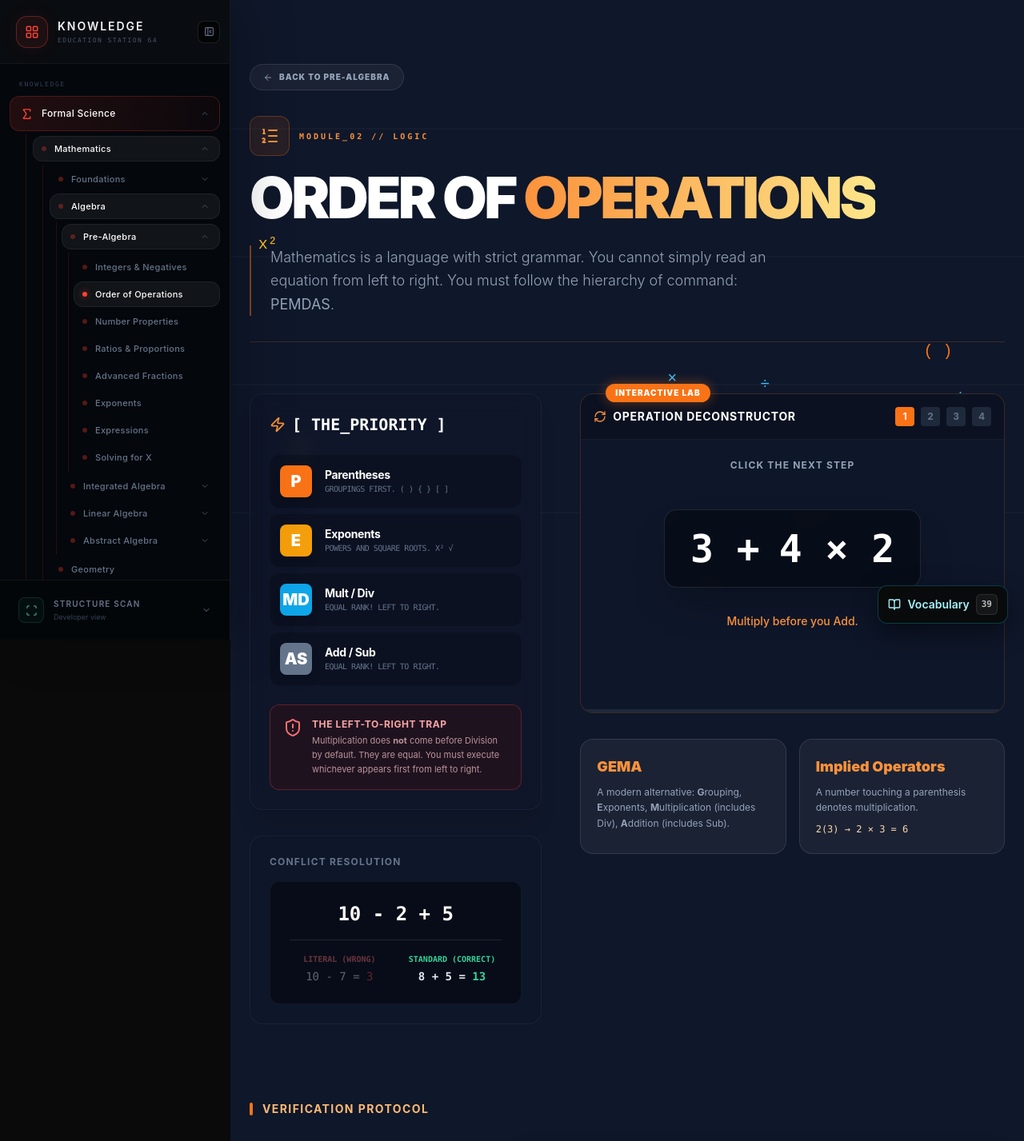
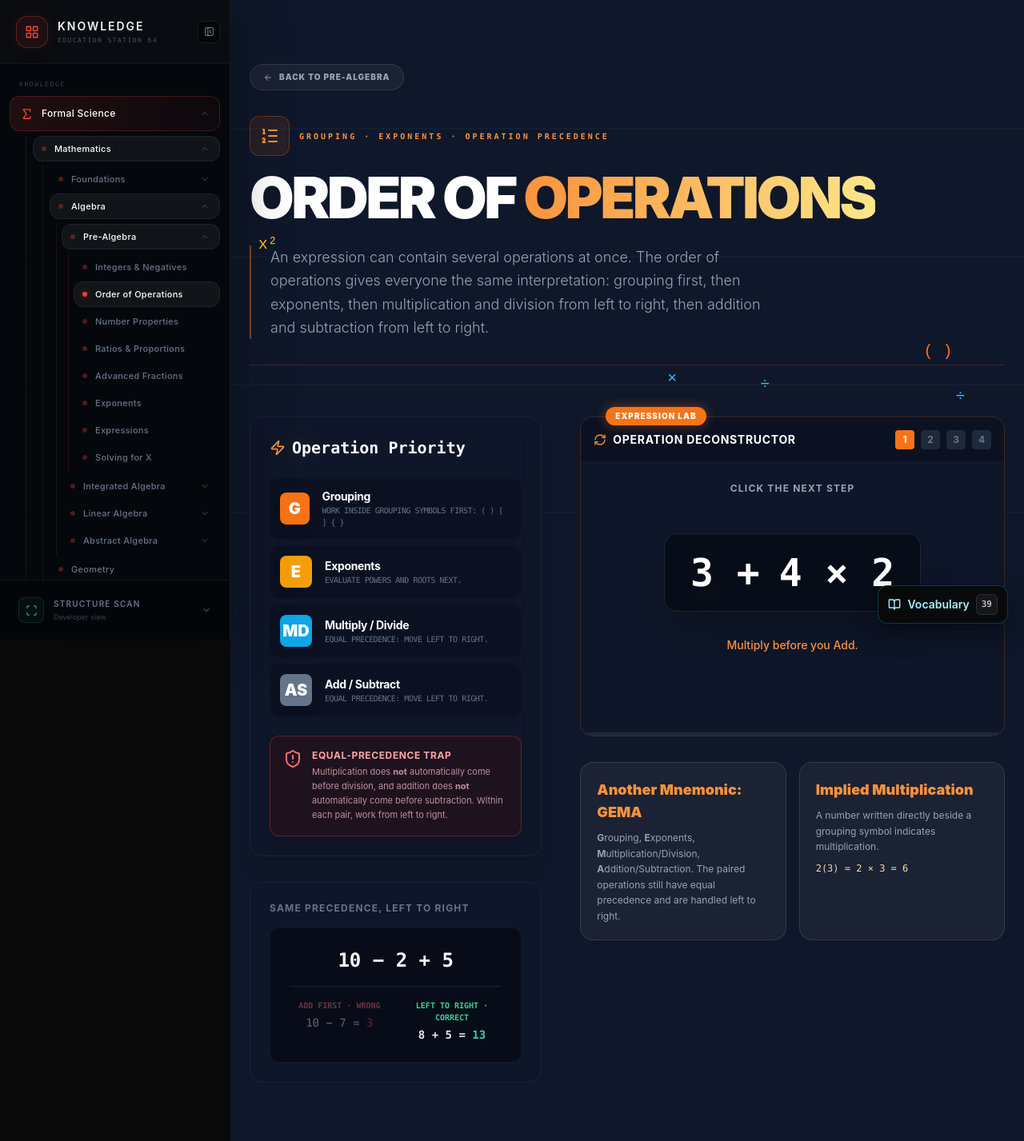
Before and after one commit to nickf723/ed-dev, a Next.js app: page /formal-science/mathematics/algebra/pre-algebra/pemdas in a window 1280 px wide. Shown: the top 1427 px of the page at 80% size. Built offline with nearby package versions, Linux system fonts and the light colour scheme.

Commit message:
Clarify order-of-operations scope and learning flow

```diff
--- a/app/formal-science/mathematics/algebra/pre-algebra/pemdas/page.tsx
+++ b/app/formal-science/mathematics/algebra/pre-algebra/pemdas/page.tsx
@@ -3,12 +3,11 @@ import Link from "next/link";
 import OperationStackBackground from "./_components/OperationStackBackground";
 import ExpressionSolverLab from "./_components/ExpressionSolverLab";
 import {
-  Calculator, ListOrdered, ArrowLeft,
-  ShieldAlert, CheckCircle2, BookOpen, Zap,
+  ListOrdered, ArrowLeft,
+  ShieldAlert, BookOpen, Zap,
   ArrowRight
 } from "lucide-react";
 
-// NEW: Verification Protocol Components
 import Assessment from "@/app/_components/Assessment";
 import VocabApplet from "@/app/_components/VocabApplet";
 import { pemdasVocab } from "@/app/_data/vocab/p/pemdas";
@@ -21,9 +20,6 @@ export default function PemdasPage() {
       <div className="absolute inset-0 bg-radial-vignette opacity-80 pointer-events-none" />
 
       <div className="relative z-10 container mx-auto px-6 py-12">
-        {/* =========================================
-            HERO / HEADER
-        ========================================= */}
         <header className="mb-16 border-b border-orange-500/20 pb-8 mt-8">
             <Link href="/formal-science/mathematics/algebra/pre-algebra" className="inline-flex items-center gap-2 text-[10px] font-black uppercase tracking-widest text-slate-400 hover:text-white transition-colors mb-8 bg-white/5 px-4 py-2 rounded-full border border-white/10">
                 <ArrowLeft size={12} /> Back to Pre-Algebra
@@ -34,99 +30,90 @@ export default function PemdasPage() {
               <ListOrdered className="text-orange-400" size={24} />
             </span>
             <span className="text-[10px] font-mono uppercase tracking-[0.3em] text-orange-400 font-bold">
-              Module_02 // Logic
+              Grouping · exponents · operation precedence
             </span>
           </div>
           <h1 className="text-5xl md:text-7xl font-black text-white tracking-tighter uppercase leading-none">
             ORDER OF <span className="text-transparent bg-clip-text bg-gradient-to-r from-orange-400 to-amber-200">OPERATIONS</span>
           </h1>
           <p className="mt-6 text-slate-400 max-w-2xl text-lg font-light leading-relaxed border-l-2 border-orange-500/50 pl-6">
-            Mathematics is a language with strict grammar. You cannot simply read an equation from left to right. You must follow the hierarchy of command: <strong>PEMDAS</strong>.
+            An expression can contain several operations at once. The order of operations gives everyone the same interpretation: grouping first, then exponents, then multiplication and division from left to right, then addition and subtraction from left to right.
           </p>
         </header>
 
         <div className="grid grid-cols-1 lg:grid-cols-12 gap-12 mb-24">
-
-          {/* LEFT: THE HIERARCHY THEORY */}
           <div className="lg:col-span-5 space-y-8">
-
             <div className="p-6 bg-slate-900/60 border border-white/5 rounded-2xl backdrop-blur-md shadow-xl">
               <h3 className="text-xl font-bold text-white mb-6 flex items-center gap-2 font-mono">
-                <Zap size={20} className="text-orange-400" /> [ THE_PRIORITY ]
+                <Zap size={20} className="text-orange-400" /> Operation Priority
               </h3>
 
               <div className="space-y-2">
-                  <Level char="P" name="Parentheses" desc="Groupings first. ( ) { } [ ]" color="bg-orange-500" />
-                  <Level char="E" name="Exponents" desc="Powers and Square Roots. x² √" color="bg-amber-500" />
-                  <Level char="MD" name="Mult / Div" desc="Equal Rank! Left to Right." color="bg-sky-500" />
-                  <Level char="AS" name="Add / Sub" desc="Equal Rank! Left to Right." color="bg-slate-500" />
+                  <Level char="G" name="Grouping" desc="Work inside grouping symbols first: ( ) [ ] { }" color="bg-orange-500" />
+                  <Level char="E" name="Exponents" desc="Evaluate powers and roots next." color="bg-amber-500" />
+                  <Level char="MD" name="Multiply / Divide" desc="Equal precedence: move left to right." color="bg-sky-500" />
+                  <Level char="AS" name="Add / Subtract" desc="Equal precedence: move left to right." color="bg-slate-500" />
               </div>
 
               <div className="mt-6 p-4 bg-red-950/30 border border-red-500/30 rounded-xl flex gap-3">
                   <ShieldAlert className="text-red-400 shrink-0" />
                   <div>
-                      <h4 className="text-xs font-bold text-red-300 uppercase tracking-wider">The Left-To-Right Trap</h4>
+                      <h4 className="text-xs font-bold text-red-300 uppercase tracking-wider">Equal-Precedence Trap</h4>
                       <p className="text-[11px] text-red-200/70 mt-1 leading-relaxed">
-                          Multiplication does <strong>not</strong> come before Division by default. They are equal. You must execute whichever appears first from left to right.
+                          Multiplication does <strong>not</strong> automatically come before division, and addition does <strong>not</strong> automatically come before subtraction. Within each pair, work from left to right.
                       </p>
                   </div>
               </div>
             </div>
 
-            {/* Practical Example */}
             <div className="p-6 bg-slate-900/50 border border-white/5 rounded-2xl">
-               <h4 className="text-xs font-bold text-slate-500 uppercase tracking-widest mb-4">Conflict Resolution</h4>
+               <h4 className="text-xs font-bold text-slate-500 uppercase tracking-widest mb-4">Same Precedence, Left to Right</h4>
                <div className="font-mono bg-black/40 p-6 rounded-xl text-center border border-white/5">
-                  <div className="text-2xl text-white font-black mb-4">10 - 2 + 5</div>
+                  <div className="text-2xl text-white font-black mb-4">10 − 2 + 5</div>
                   <div className="grid grid-cols-2 gap-4 border-t border-white/10 pt-4">
                       <div className="opacity-40">
-                          <div className="text-[10px] text-red-400 uppercase font-black mb-1">Literal (Wrong)</div>
-                          <div className="text-sm">10 - 7 = <span className="text-red-500">3</span></div>
+                          <div className="text-[10px] text-red-400 uppercase font-black mb-1">Add First · Wrong</div>
+                          <div className="text-sm">10 − 7 = <span className="text-red-500">3</span></div>
                       </div>
                       <div>
-                          <div className="text-[10px] text-emerald-400 uppercase font-black mb-1">Standard (Correct)</div>
+                          <div className="text-[10px] text-emerald-400 uppercase font-black mb-1">Left to Right · Correct</div>
                           <div className="text-sm font-bold">8 + 5 = <span className="text-emerald-400">13</span></div>
                       </div>
                   </div>
                </div>
             </div>
-
           </div>
 
-          {/* RIGHT: THE LABORATORY */}
           <div className="lg:col-span-7 space-y-8">
             <div className="relative">
                 <div className="absolute -top-3 left-8 bg-orange-500 text-white text-[10px] font-black uppercase tracking-widest px-3 py-1 rounded-full shadow-[0_0_15px_rgba(249,115,22,0.4)] z-20">
-                    Interactive Lab
+                    Expression Lab
                 </div>
                 <ExpressionSolverLab />
             </div>
 
             <div className="grid grid-cols-1 md:grid-cols-2 gap-4">
                <div className="p-5 bg-white/5 border border-white/10 rounded-2xl hover:border-orange-500/30 transition-colors">
-                   <div className="text-orange-400 font-black text-lg mb-2">GEMA</div>
+                   <div className="text-orange-400 font-black text-lg mb-2">Another Mnemonic: GEMA</div>
                    <p className="text-xs text-slate-400 leading-relaxed">
-                       A modern alternative: <strong>G</strong>rouping, <strong>E</strong>xponents, <strong>M</strong>ultiplication (includes Div), <strong>A</strong>ddition (includes Sub).
+                       <strong>G</strong>rouping, <strong>E</strong>xponents, <strong>M</strong>ultiplication/Division, <strong>A</strong>ddition/Subtraction. The paired operations still have equal precedence and are handled left to right.
                    </p>
                </div>
                <div className="p-5 bg-white/5 border border-white/10 rounded-2xl hover:border-orange-500/30 transition-colors">
-                   <div className="text-orange-400 font-black text-lg mb-2">Implied Operators</div>
+                   <div className="text-orange-400 font-black text-lg mb-2">Implied Multiplication</div>
                    <p className="text-xs text-slate-400 leading-relaxed">
-                       A number touching a parenthesis denotes multiplication. <br/>
-                       <code className="text-orange-200 mt-2 inline-block">2(3) → 2 × 3 = 6</code>
+                       A number written directly beside a grouping symbol indicates multiplication. <br/>
+                       <code className="text-orange-200 mt-2 inline-block">2(3) = 2 × 3 = 6</code>
                    </p>
                </div>
             </div>
           </div>
         </div>
 
-        {/* =========================================
-            VERIFICATION PROTOCOL
-        ========================================= */}
         <section className="mt-auto">
             <div className="flex items-center gap-3 mb-8">
                 <div className="h-4 w-1 bg-orange-500 rounded-full" />
-                <h2 className="text-sm font-bold text-orange-300 uppercase tracking-widest">Verification Protocol</h2>
+                <h2 className="text-sm font-bold text-orange-300 uppercase tracking-widest">Reference & Check</h2>
             </div>
 
             <div className="grid grid-cols-1 lg:grid-cols-3 gap-8">
@@ -148,17 +135,14 @@ export default function PemdasPage() {
             </div>
         </section>
 
-        {/* =========================================
-            FOOTER / NAVIGATION
-        ========================================= */}
         <div className="mt-24 pt-12 border-t border-white/10 flex flex-col md:flex-row items-center justify-between gap-8">
             <div className="flex items-center gap-4">
                 <div className="w-16 h-16 rounded-full bg-orange-500/10 border border-orange-500/20 flex items-center justify-center text-orange-400">
-                    <CheckCircle2 size={32} />
+                    <BookOpen size={30} />
                 </div>
                 <div>
-                    <h3 className="text-xl font-black text-white">Rule Mastery</h3>
-                    <p className="text-zinc-400 text-sm font-light">You have unraveled the hierarchy of math grammar.</p>
+                    <h3 className="text-xl font-black text-white">Connect Forward</h3>
+                    <p className="text-zinc-400 text-sm font-light">Order of operations tells us how to read an expression; properties tell us which rewrites preserve its value.</p>
                 </div>
             </div>
 
@@ -171,7 +155,7 @@ export default function PemdasPage() {
   );
 }
 
-function Level({ char, name, desc, color }: any) {
+function Level({ char, name, desc, color }: { char: string; name: string; desc: string; color: string }) {
     return (
         <div className="flex items-center gap-4 p-3 bg-black/20 rounded-xl group hover:bg-white/5 transition-all border border-transparent hover:border-white/10">
             <div className={`w-10 h-10 ${color} rounded-lg flex items-center justify-center text-white font-black text-xl shadow-lg group-hover:scale-110 transition-transform`}>
@@ -182,5 +166,5 @@ function Level({ char, name, desc, color }: any) {
                 <div className="text-[10px] text-slate-500 group-hover:text-slate-300 transition-colors uppercase font-mono tracking-tighter">{desc}</div>
             </div>
         </div>
-    )
+    );
 }
```
